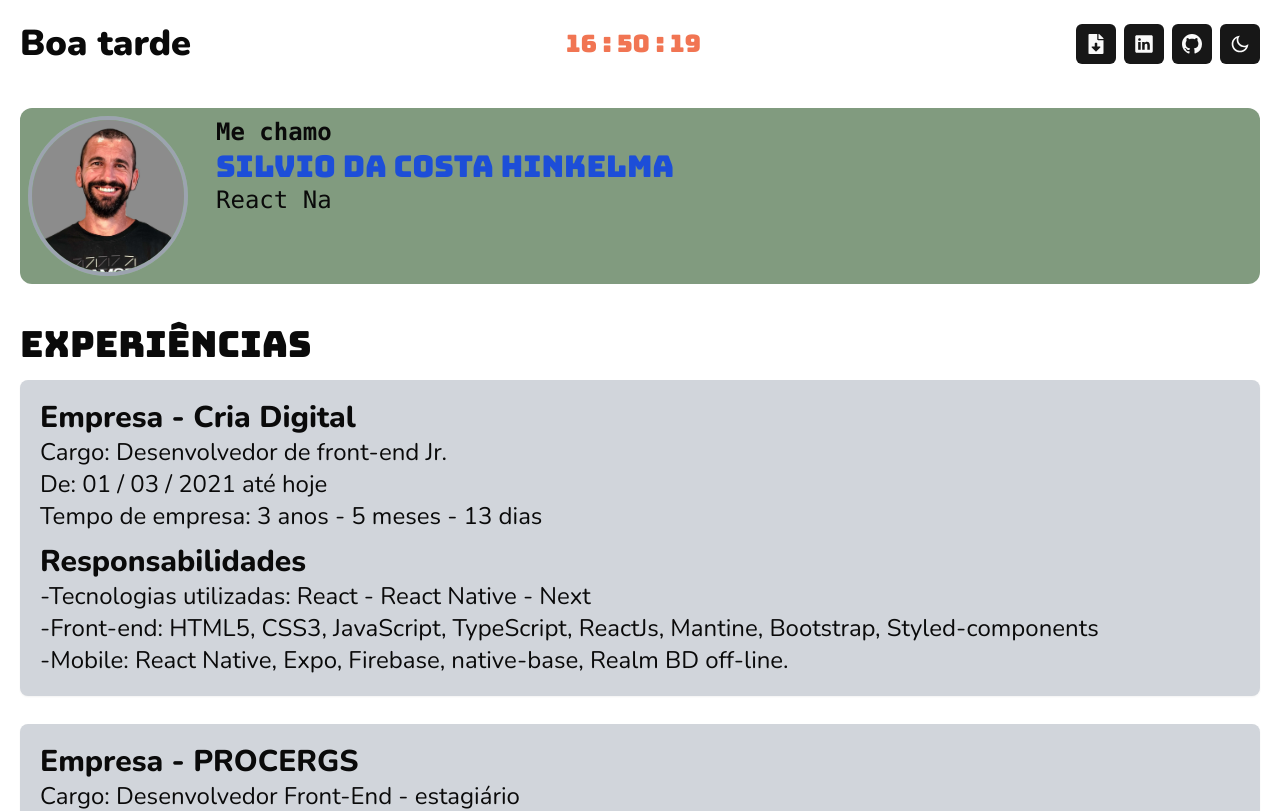
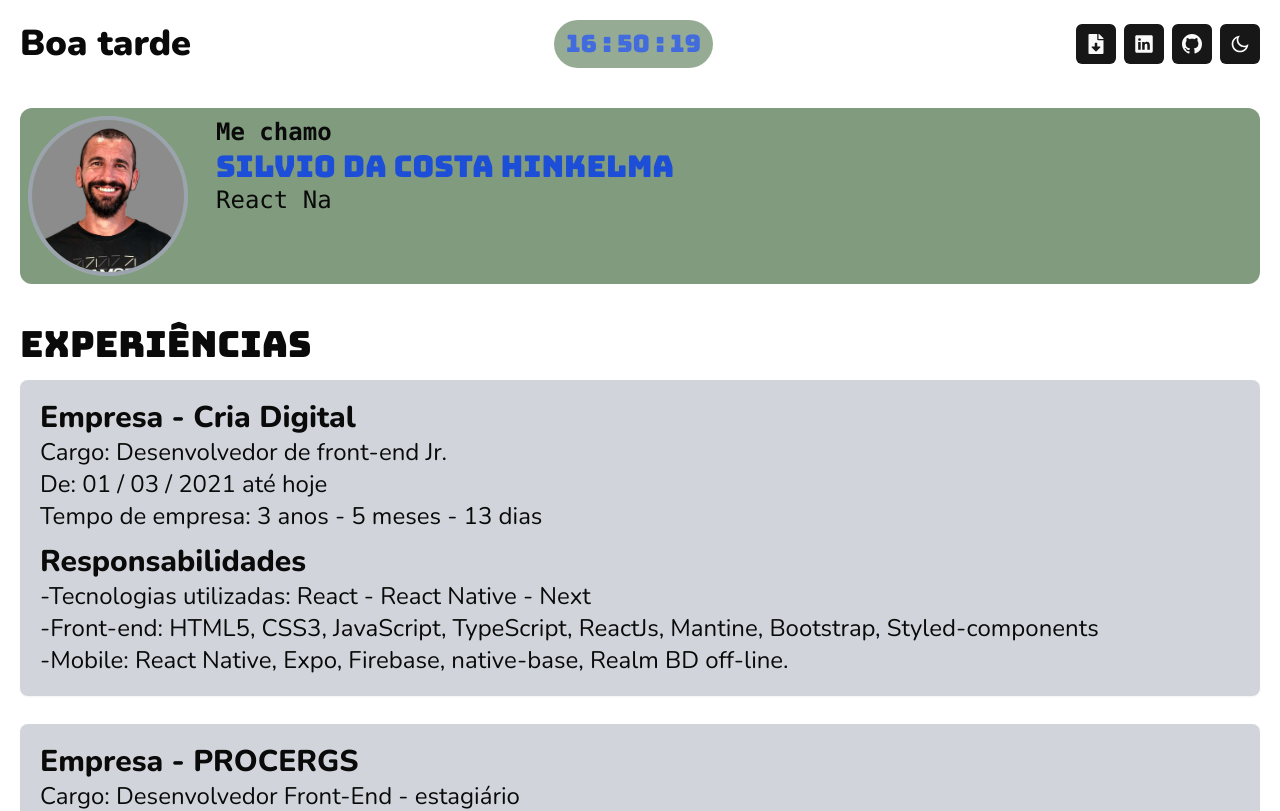
Before and after one commit to SilvioHinkelman/hinkelman, a Next.js app: page / in a window 1280 px wide. Shown: the top 811 px of the page. Built offline with nearby package versions, Linux system fonts and the light colour scheme.

Commit message:
header adjusts

```diff
--- a/src/components/Header/index.tsx
+++ b/src/components/Header/index.tsx
@@ -39,14 +39,17 @@ const Header = () => {
   };
 
   return (
-    <nav className="flex justify-center h-[88px] p-1 md:p-5 z-50">
-      <div className="flex w-full max-w-[1920px]  p-2 md:p-5 justify-between items-center gap-7 flex-wrap-reverse fixed h-[88px] top-0 bg-white bg-opacity-70 dark:bg-black dark:bg-opacity-70 z-50">
+    <nav className="flex justify-center h-[128px] min-[443px]:h-[60px] md:h-[88px] p-1 md:p-5 z-50">
+      <div
+        className="flex w-full max-w-[1920px] p-2 md:p-5 justify-between items-center gap-7 flex-wrap fixed top-0
+       bg-white bg-opacity-70 dark:bg-[#0a0a0a] dark:bg-opacity-70 z-50"
+      >
         <h1
           className={`bold text-2xl md:text-4xl font-black`}
         >{`${saudation}`}</h1>
         <div className="flex justify-center grow">
           <h1
-            className={`${bungee.className} bg-white text-xs md:text-2xl py-2 px-3 animate-pulse rounded-3xl text-[#ef5a31] ml-auto md:m-auto`}
+            className={`${bungee.className} dark:bg-white bg-[#819b7f] text-xs md:text-2xl py-2 px-3 animate-pulse rounded-3xl text-blue-700 dark:text-green-500 ml-auto min-[443px]:m-auto`}
           >
             {isClient ? formatTime(time) : ""}
           </h1>
```
